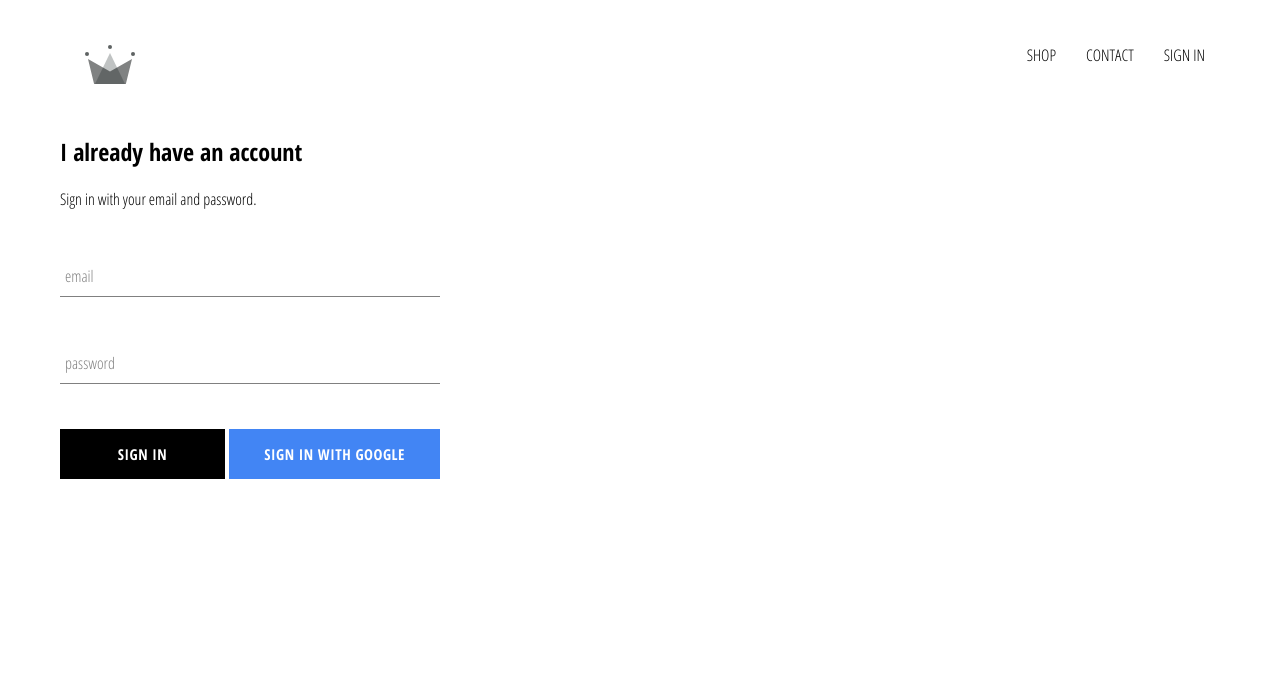
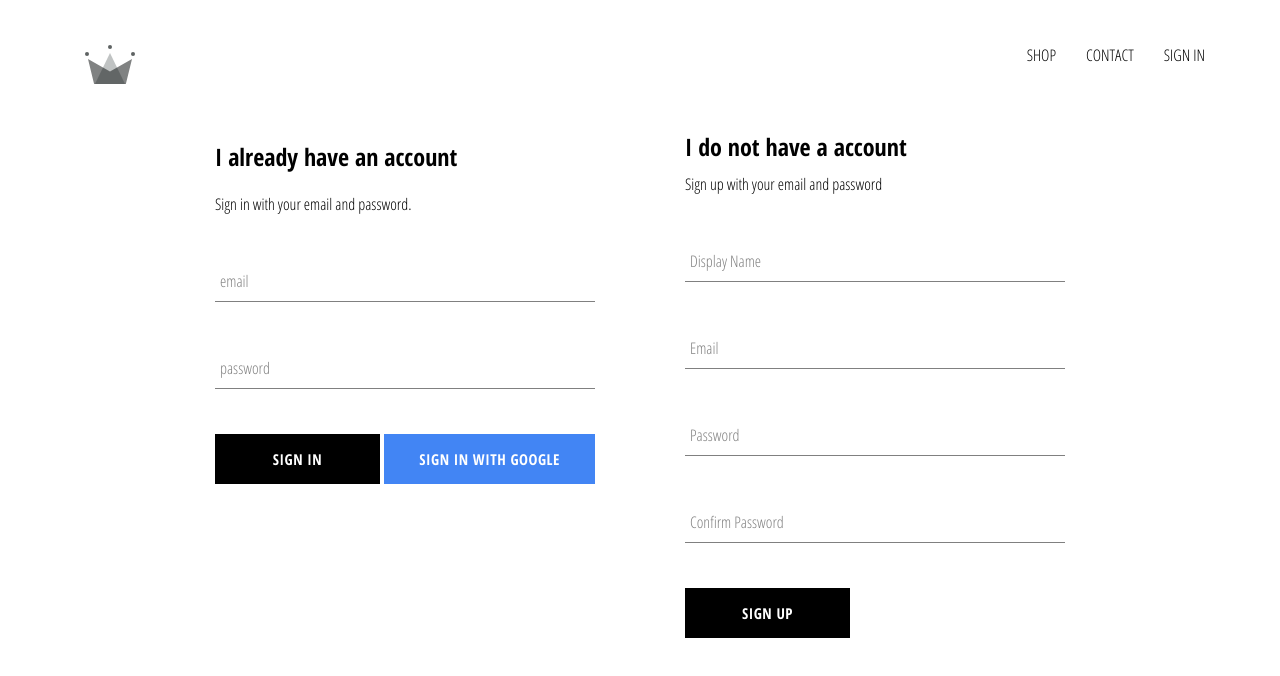
Before and after one commit to aleclr/crwn-clothing-study, a React (Create React App) app: page /signin in a window 1280 px wide. Shown: the top 676 px of the page. Built offline with nearby package versions, Linux system fonts and the light colour scheme; no server answers.

Commit message:
implemented firebase utils, code for storage of authenticated users in the firestore database

```diff
--- a/src/App.js
+++ b/src/App.js
@@ -6,7 +6,7 @@
 import ShopPage from './pages/shop/shop.component';
 import Header from './components/header/header.component';
 import SignInAndSignUpPage from './pages/sign-in-and-sign-up/sign-in-and-sign-up.component';
-import { auth } from './firebase/firebase.utils';
+import { auth, createUserProfileDocument } from './firebase/firebase.utils';
 
 
 class App extends React.Component {
@@ -20,10 +20,24 @@
 
   unsubscribeFromAuth = null;
 
+
   componentDidMount() {
-    this.unsubscribeFromAuth = auth.onAuthStateChanged(user => {
-      this.setState({ currentUser: user });
-      console.log(user);
+    this.unsubscribeFromAuth = auth.onAuthStateChanged(async userAuth => {
+      if (userAuth) {
+        const userRef = await createUserProfileDocument(userAuth);
+
+        userRef.onSnapshot(snapShot => {
+          this.setState({
+            currentUser: {
+              id: snapShot.id,
+              ...snapShot.data()
+            }
+          });
+
+          console.log(this.state);
+        });
+      }
+      else this.setState({currentUser: userAuth});
     })
   };
 
--- /dev/null
+++ b/src/components/sign-up/sign-up.component.jsx
@@ -0,0 +1,108 @@
+import React from 'react';
+import FormInput from '../form-input/form-input.component';
+import CustomButton from '../custom-button/custom-button.component';
+import { auth, createUserProfileDocument } from '../../firebase/firebase.utils';
+
+import './sign-up.styles.scss';
+
+class SignUp extends React.Component {
+    constructor(){
+        super();
+
+        this.state = {
+            displayName: '',
+            email: '',
+            password: '',
+            confirmPassword: ''
+        }
+    };
+
+    handleSubmit = async event => {
+        event.preventDefault();
+
+        const {displayName, email, password, confirmPassword} = this.state;
+
+        if (password !== confirmPassword) {
+            alert("passwords don't match");
+            return;
+        }
+
+        try {
+            const { user } = await auth.createUserWithEmailAndPassword(email, password);
+
+            await createUserProfileDocument(user, {displayName});
+
+            this.setState({
+                displayName: '',
+                email: '',
+                password: '',
+                confirmPassword: ''
+            });
+
+        } catch (error) {
+            console.error(error);
+        }
+    };
+
+
+    handleChange = event => {
+        const {name, value} = event.target;
+
+        this.setState({ [name]: value });
+
+    };
+
+
+    render() {
+
+        const {displayName, email, password, confirmPassword} = this.state;
+
+        return(
+            <div className='sign-up'>
+                <h2 className='title'>
+                    I do not have a account
+                </h2>
+                <span>
+                    Sign up with your email and password
+                </span>
+                <form className='sign-up-form' onSubmit={this.handleSubmit} action="">
+                    <FormInput
+                        type='text'
+                        name='displayName'
+                        value={displayName}
+                        onChange={this.handleChange}
+                        label='Display Name'
+                        required
+                    />
+                    <FormInput
+                        type='email'
+                        name='email'
+                        value={email}
+                        onChange={this.handleChange}
+                        label='Email'
+                        required
+                    />
+                    <FormInput
+                        type='password'
+                        name='password'
+                        value={password}
+                        onChange={this.handleChange}
+                        label='Password'
+                        required
+                    />
+                    <FormInput
+                        type='password'
+                        name='confirmPassword'
+                        value={confirmPassword}
+                        onChange={this.handleChange}
+                        label='Confirm Password'
+                        required
+                    />
+                    <CustomButton type='submit'> SIGN UP </CustomButton>
+                </form>
+            </div>
+        )
+    };
+};
+
+export default SignUp;
--- /dev/null
+++ b/src/components/sign-up/sign-up.styles.scss
@@ -0,0 +1,9 @@
+.sign-up {
+    display: flex;
+    flex-direction: column;
+    width: 380px;
+
+    .title {
+        margin: 10px 0;
+    }
+}
--- a/src/firebase/firebase.utils.js
+++ b/src/firebase/firebase.utils.js
@@ -1,6 +1,6 @@
 import firebase from 'firebase/app';
 import 'firebase/firestore';
-import 'firebase/auth'
+import 'firebase/auth';
 
 
 const config = {
@@ -13,6 +13,31 @@
     measurementId: "G-BDW0LVF32B"
   };
 
+export const createUserProfileDocument = async (userAuth, aditionalData) => {
+  if (!userAuth) return;
+
+  const userRef = firestore.doc(`users/${userAuth.uid}`);
+
+  const snapShot = await userRef.get();
+
+  if(!snapShot.exists) {
+    const { displayName, email } = userAuth;
+    const createdAt = new Date();
+
+    try{
+      await userRef.set({
+        displayName,
+        email,
+        createdAt,
+        ...aditionalData
+      });
+    } catch (error) {
+      console.log('error creating user', error.message)
+    }
+  }
+  return userRef;
+};
+
 firebase.initializeApp(config);
 
 export const auth = firebase.auth();
--- a/src/pages/sign-in-and-sign-up/sign-in-and-sign-up.component.jsx
+++ b/src/pages/sign-in-and-sign-up/sign-in-and-sign-up.component.jsx
@@ -1,10 +1,12 @@
 import React from 'react';
 import './sign-in-and-sign-up.styles.scss';
 import SignIn from '../../components/sign-in/sign-in.component';
+import SignUp from '../../components/sign-up/sign-up.component';
 
 const SignInAndSignUpPage = () => (
     <div className='sign-in-and-sign-up'>
-        <SignIn></SignIn>
+        <SignIn />
+        <SignUp />
     </div>
 );
 
--- a/src/pages/sign-in-and-sign-up/sign-in-and-sign-up.styles.scss
+++ b/src/pages/sign-in-and-sign-up/sign-in-and-sign-up.styles.scss
@@ -0,0 +1,6 @@
+.sign-in-and-sign-up {
+    width: 850px;
+    display: flex;
+    justify-content: space-between;
+    margin: 30px auto;
+}
```
Also changed, not shown: src/components/header/header.component.jsx (+3 -4 lines).
